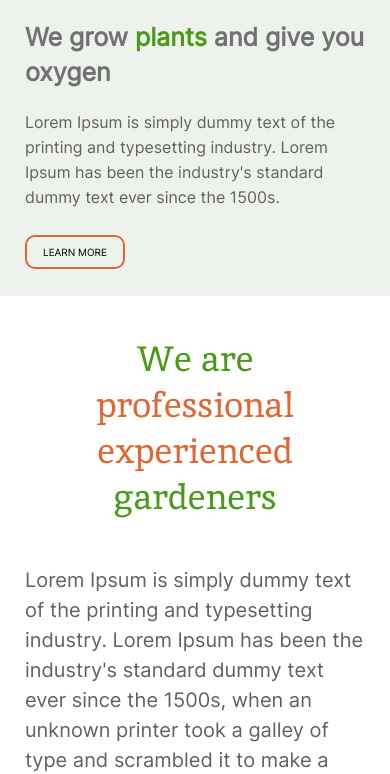
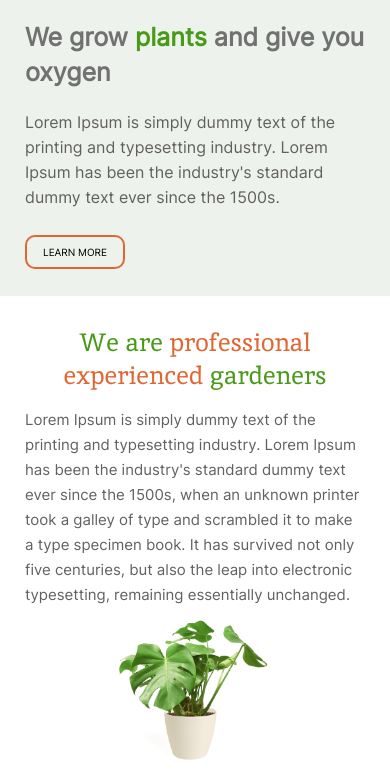
Before and after one commit to wecansur/plants, a plain HTML site: page plants/index.html in a window 390 px wide. Shown: the part 100-874 px from the top of the page. Drawn offline with Linux system fonts and the light colour scheme.

Commit message:
feat: stylize about to mobile

```diff
--- a/plants/css/style.scss
+++ b/plants/css/style.scss
@@ -312,6 +312,10 @@ html {
         height: 783px;
     }
 
+    @media (max-width:665px) {
+        height: 516px;
+    }
+
     .container {
         display: flex;
         justify-content: space-between;
@@ -336,6 +340,11 @@ html {
 
         width: 100%;
     }
+
+    @media (max-width:665px) {
+        width: 100%;
+        margin: 30px 0 0 0;
+    }
 }
 
 .about-title {
@@ -356,6 +365,14 @@ html {
         line-height: 46px;
         text-align: center;
     }
+
+    @media (max-width:665px) {
+        width: 87.3%;
+        padding-bottom: 15px;
+
+        font-size: 25px;
+        line-height: 33px;
+    }
 }
 
 .about-text {
@@ -367,11 +384,20 @@ html {
         font-size: 20px;
         line-height: 30px;
     }
+
+    @media (max-width:665px) {
+        font-size: 15px;
+        line-height: 25px;
+    }
 }
 
 
 .houseplant-container {
     width: 38%;
+
+    @media (max-width:665px) {
+        width: 45%;
+    }
 }
 
 .houseplant {
@@ -382,6 +408,10 @@ html {
 
     @media (max-width:972px) {
         margin-top: 70px;
+    }
+
+    @media (max-width:665px) {
+        margin-top: 0;
     }
 }
 
```
Also changed, not shown: plants/css/style.css, 1 other file.
